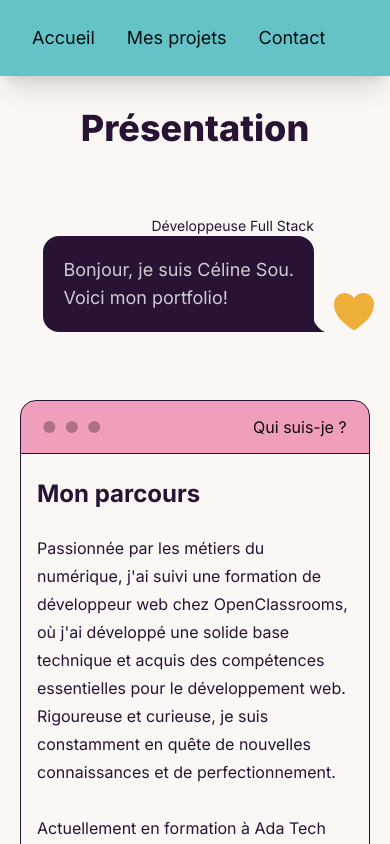
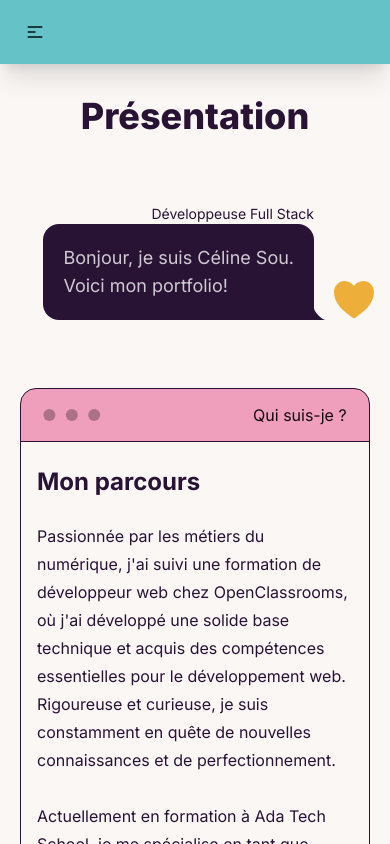
Before and after one commit to Lapinweb/react-portfolio, a Next.js app: page / in a window 390 px wide. Shown: the top 844 px of the page. Built offline with nearby package versions, Linux system fonts and the light colour scheme.

Commit message:
installation sharp + navbar responsive

```diff
--- a/package.json
+++ b/package.json
@@ -11,7 +11,8 @@
   "dependencies": {
     "next": "14.2.3",
     "react": "^18",
-    "react-dom": "^18"
+    "react-dom": "^18",
+    "sharp": "^0.33.4"
   },
   "devDependencies": {
     "@tailwindcss/typography": "^0.5.13",
--- a/src/components/Header.tsx
+++ b/src/components/Header.tsx
@@ -4,7 +4,46 @@ export default function Header() {
     return (
 			<header className="sm:my-3 sm:mx-5 sm:w-fit bg-primary text-primary-content text-xl shadow-xl sm:rounded-box sticky sm:top-3 z-10">
 				<nav className="navbar">
-                <ul className="menu menu-horizontal text-lg">
+					<div className="dropdown">
+						<div
+							tabIndex={0}
+							role="button"
+							className="btn btn-ghost sm:hidden"
+						>
+							<svg
+								xmlns="http://www.w3.org/2000/svg"
+								className="h-5 w-5"
+								fill="none"
+								viewBox="0 0 24 24"
+								stroke="currentColor"
+							>
+								<path
+									strokeLinecap="round"
+									strokeLinejoin="round"
+									strokeWidth="2"
+									d="M4 6h16M4 12h8m-8 6h16"
+								/>
+							</svg>
+						</div>
+						<ul
+							tabIndex={0}
+							className="menu dropdown-content bg-base-100 rounded-box z-[1] mt-3 w-52 p-2 shadow text-lg border border-solid border-primary"
+						>
+							<li>
+								<Link href="/">Accueil</Link>
+							</li>
+							<li>
+								<Link href="/projects">Mes projets</Link>
+							</li>
+							<li>
+								<Link href="/contact">Contact</Link>
+							</li>
+						</ul>
+					</div>
+					<ul
+						tabIndex={0}
+						className="menu menu-horizontal text-lg hidden sm:flex"
+					>
 						<li>
 							<Link href="/">Accueil</Link>
 						</li>
```
Also changed, not shown: 1 other file (tests, documents, lock files or other folders). Lines whose indentation alone changed are shown as unchanged.
